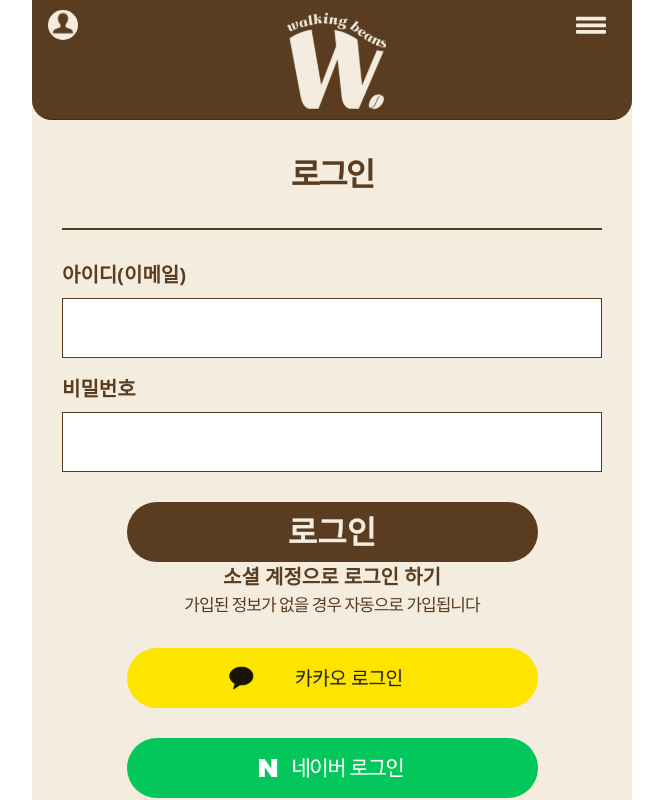
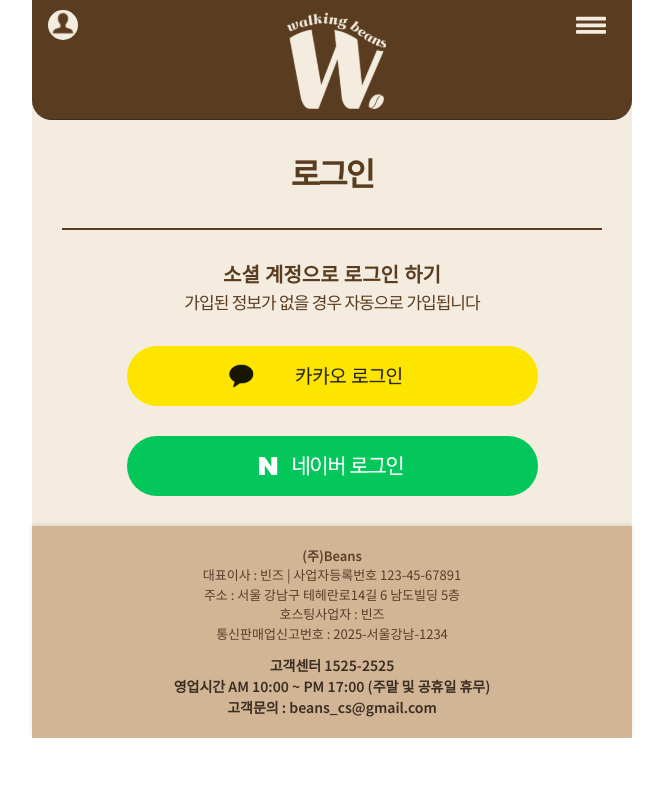
Before and after one commit to walking-beans/walking-beans, a React (Create React App) app in the folder walking-beans-frontend/: page /login in a window 1280 px wide. Shown: the top 800 px of the page, without its empty margins (308-971 px from the left). Built offline with nearby package versions, Linux system fonts and the light colour scheme; a web font is replaced by a local one.

Commit message:
UserDeliveryStatus.jsx

```diff
--- a/walking-beans-frontend/src/pages/admin/AdminLogin.jsx
+++ b/walking-beans-frontend/src/pages/admin/AdminLogin.jsx
@@ -9,8 +9,8 @@
 const AdminLogin = () => {
     return (
         <div>
-            <AdminLoginNomal/>{/*아이디 비밀번호 로그인*/}
-            {/*<AdminLoginSocial/>*/}{/*소셜 로그인*/}
+            {/*<AdminLoginNomal/>*/}{/*아이디 비밀번호 로그인*/}
+            <AdminLoginSocial/>{/*소셜 로그인*/}
         </div>
     )
 
```
